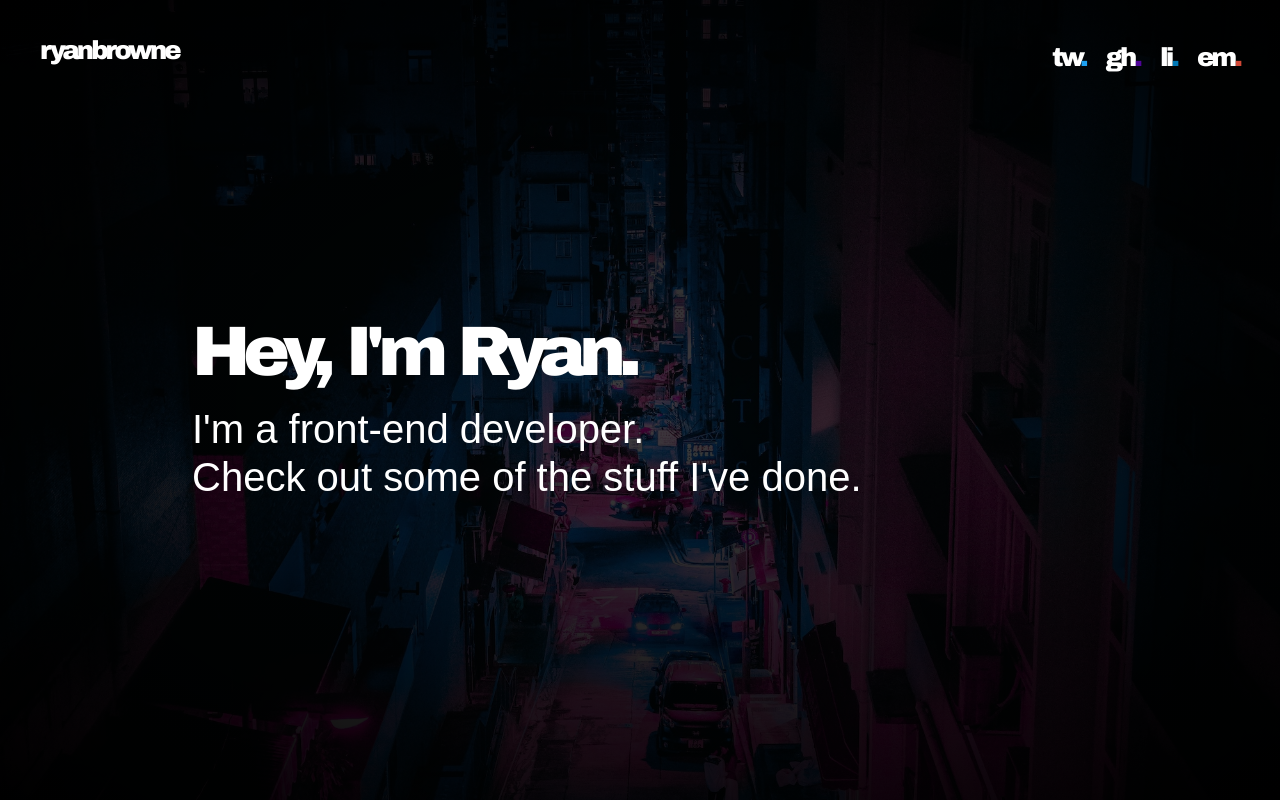
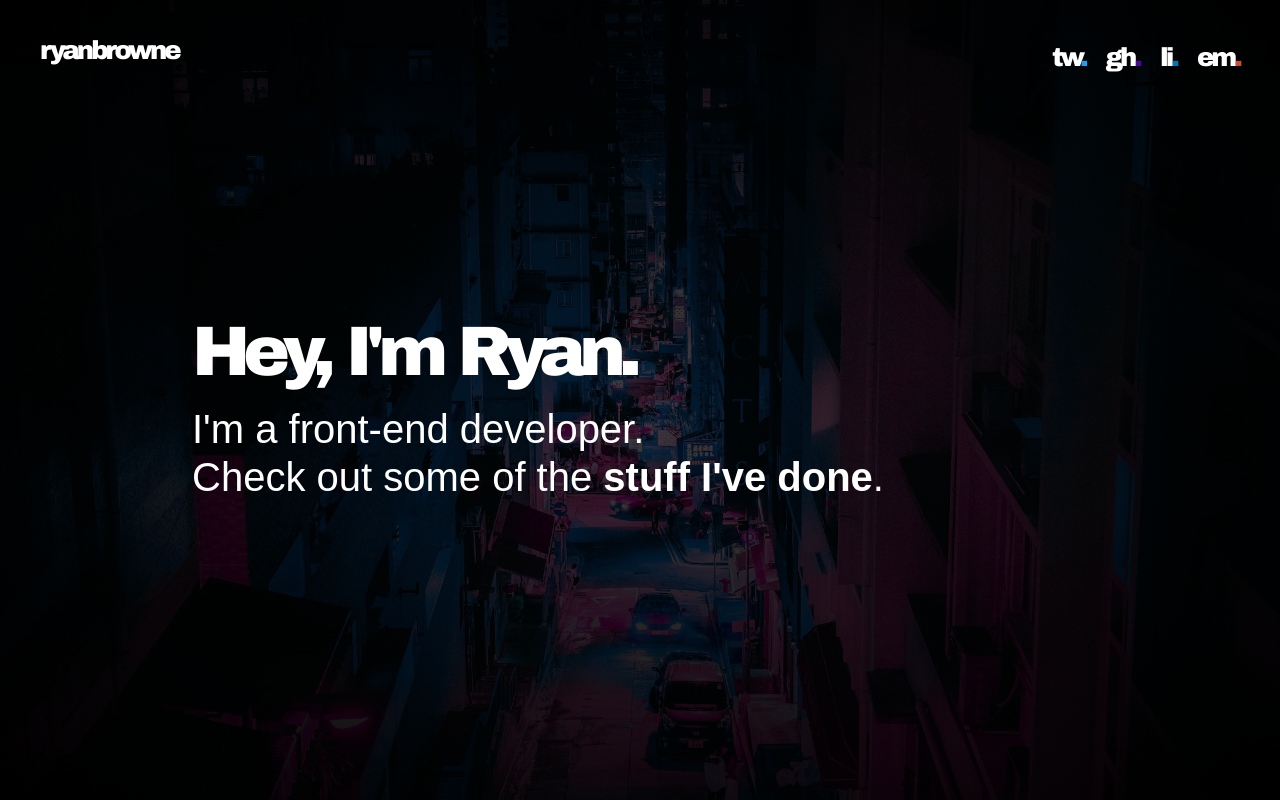
Before and after one commit to nahmadic/ryanbrowne.io, a Gatsby site: page / in a window 1280 px wide. Built offline with nearby package versions, Linux system fonts and the light colour scheme; Gatsby itself is replaced by a stand-in of ours.

Commit message:
Adds temporary link for tag line

```diff
--- a/src/pages/index.js
+++ b/src/pages/index.js
@@ -9,7 +9,7 @@ const IndexPage = () => (
     <SEO title="Home" />
     <div className="index__content">
       <h1>Hey, I'm Ryan.</h1>
-      <h2>I'm a front-end developer. <br/> Check out some of the stuff I've done.</h2>
+      <h2>I'm a front-end developer. <br/> Check out some of the <a href="https://github.com/nahmadic" target="_blank">stuff I've done</a>.</h2>
     </div>
   </Layout>
 )
```
